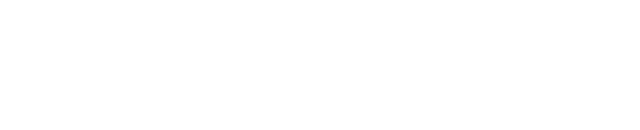
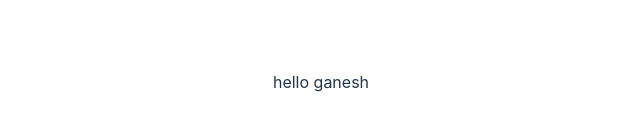
Before and after one commit to GaneshGupta3/vercel, a React (Vite) app in the folder vercel/: page / in a window 1280 px wide. Shown: the part 318-448 px from the top of the page, without its empty margins (319-959 px from the left). Built offline with nearby package versions, Linux system fonts and the light colour scheme.

Commit message:
hello ganesh text added

```diff
--- a/vercel/src/App.jsx
+++ b/vercel/src/App.jsx
@@ -8,7 +8,7 @@
 
   return (
     <>
-
+      <p>hello ganesh</p>
     </>
   )
 }
```
